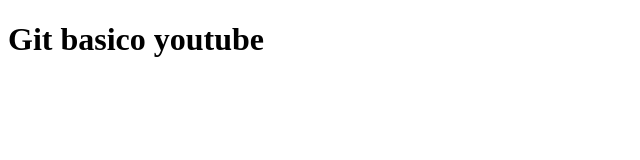
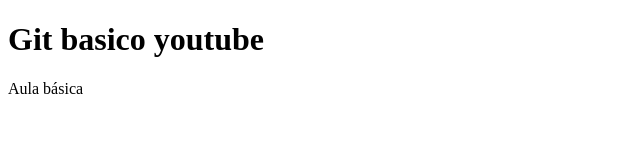
Before and after one commit to KelsonTeixeira/git-basico, a plain HTML site: page index.html in a window 1280 px wide. Shown: the full height of the page, 0-640 px from the left. Drawn offline with Linux system fonts and the light colour scheme.

Commit message:
new line in index.html

```diff
--- a/index.html
+++ b/index.html
@@ -7,5 +7,6 @@
 </head>
 <body>
   <h1>Git basico youtube</h1>
+  <p>Aula básica</p>
 </body>
 </html>
```
